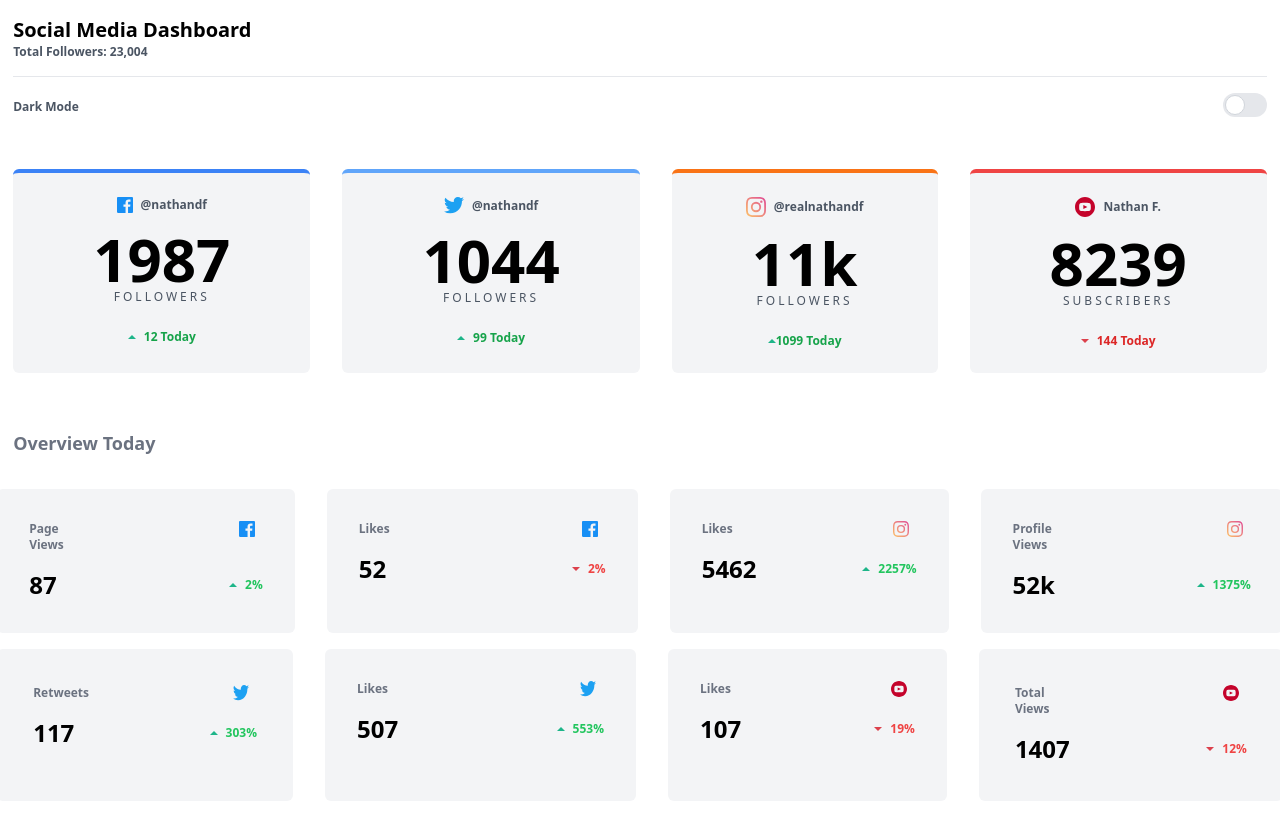
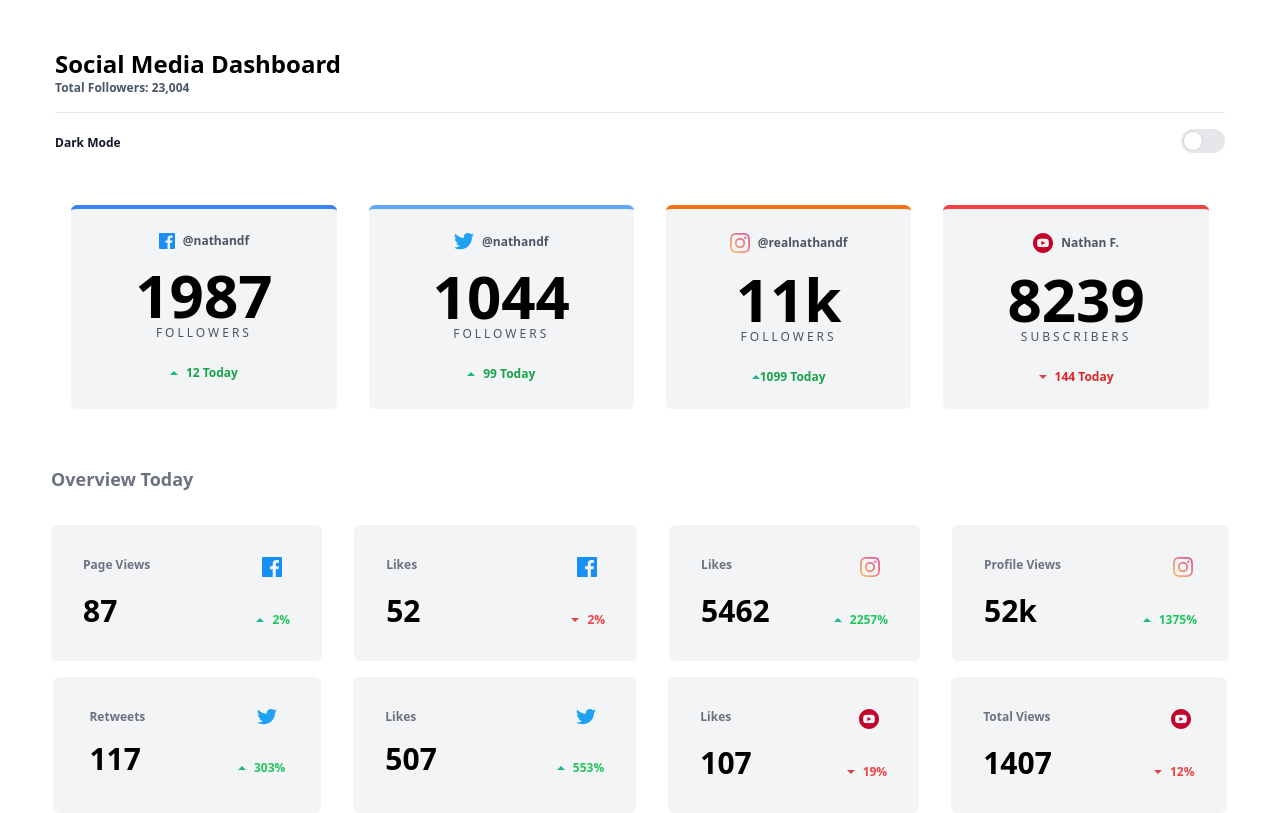
Before and after one commit to migsilva89/Social-Media-Dashboard-with-theme-switcher, a website: page public/index.html in a window 1280 px wide. Drawn offline with Linux system fonts and the light colour scheme.

Commit message:
fixing details

```diff
--- a/public/index.html
+++ b/public/index.html
@@ -1,5 +1,5 @@
 <!DOCTYPE html>
-<html lang="en" class="">
+<html lang="en">
 <head>
     <meta charset="UTF-8">
     <meta http-equiv="X-UA-Compatible" content="IE=edge">
@@ -8,15 +8,16 @@
     <title>Social Media Dashboard with theme switcher</title>
 </head>
 
-<body class="h-full dark:bg-gray-900 w-screen flex items-center justify-center ">
-    <div>
+<body class="h-full dark:bg-gray-900 w-screen flex items-center justify-center mt-8">
+    <div class="">
 
-        <header class="pb-4 xl:m-4 mt-8">
-            <h1 class="font-bold text-xl dark:text-white">Social Media Dashboard</h1>
+        <header class="pb-4 xl:m-4 xl:mx-10 mt-8">
+            <h1 class="font-bold text-2xl dark:text-white">Social Media Dashboard</h1>
             <h2 class="text-xs font-bold text-gray-600 pb-4">Total Followers: 23,004</h2>
             <hr>
             <div class="flex items-center justify-between pt-4">
-                <h2 class="font-bold text-gray-600 text-xs">Dark Mode</h2>
+                <h2 class="font-bold text-gray-900 dark:text-white text-xs">Dark Mode</h2>
+
                 <!-- DARKMODE  BTN-->
                 <div class="font-bold text-gray-600 text-xs">
                     <label for="default-toggle" class="inline-flex relative items-center cursor-pointer">
@@ -24,13 +25,14 @@
                         <span class="w-11 h-6 bg-gray-200 rounded-full peer dark:bg-gray-700 peer-checked:after:translate-x-full peer-checked:after:border-white after:content-[''] after:absolute after:top-[2px] after:left-[2px] after:bg-white after:border-gray-300 after:border after:rounded-full after:h-5 after:w-5 after:transition-all dark:border-gray-600 peer-checked:bg-gradient-to-r from-indigo-500 "></span>
                     </label>
                 </div>
+
             </div>
         </header>
 
         <!-- FIRST 4 CARDS -->
         <main>
-            <div class="xl:grid grid-flow-col auto-cols-auto justify-center ">
-                <div class="bg-gray-100 dark:bg-gray-800 mt-4 rounded-md border-t-blue-500 border-t-4 p-6 px-20 text-center xl:m-4">
+            <div class="xl:grid grid-flow-col auto-cols-auto justify-center xl:mx-5">
+                <div class="bg-gray-100 dark:bg-gray-800 mt-4 rounded-md border-t-blue-500 border-t-4 p-6 px-16 text-center xl:m-4">
                     <div class="flex justify-center items-center pb-4">
                         <img class="mr-2 w-4 h-4" src="./images/icon-facebook.svg" alt="facebook icon">
                         <p class="font-bold text-xs text-gray-600"> @nathandf</p>
@@ -42,7 +44,7 @@
                         <p class="text-xs font-bold text-green-600">12 Today</p>
                     </div>
                 </div>
-                <div class="bg-gray-100 dark:bg-gray-800 mt-4 rounded-md border-t-blue-400 border-t-4 p-6 px-20 text-center xl:m-4">
+                <div class="bg-gray-100 dark:bg-gray-800 mt-4 rounded-md border-t-blue-400 border-t-4 p-6 px-16 text-center xl:m-4">
                     <div class="flex justify-center items-center pb-4">
                         <img class="pr-2" src="./images/icon-twitter.svg" alt="icon-twitter">
                         <p class="font-bold text-xs text-gray-600">@nathandf</p>
@@ -54,7 +56,7 @@
                         <p class="text-xs font-bold text-green-600">99 Today</p>
                     </div>
                 </div>
-                <div class="bg-gray-100 dark:bg-gray-800 mt-4 rounded-md border-t-orange-500 border-t-4 p-6 px-20 text-center xl:m-4">
+                <div class="bg-gray-100 dark:bg-gray-800 mt-4 rounded-md border-t-orange-500 border-t-4 p-6 px-16 text-center xl:m-4">
                     <div class="flex justify-center items-center pb-4">
                         <img class="pr-2" src="./images/icon-instagram.svg" alt="icon-instagram">
                         <p class="font-bold text-xs text-gray-600">@realnathandf</p>
@@ -66,7 +68,7 @@
                         <p class="text-xs font-bold text-green-600">1099 Today</p>
                     </div>
                 </div>
-                <div class="bg-gray-100 dark:bg-gray-800 mt-4 rounded-md border-t-red-500 border-t-4 p-6 px-20 text-center xl:m-4">
+                <div class="bg-gray-100 dark:bg-gray-800 mt-4 rounded-md border-t-red-500 border-t-4 p-6 px-16 text-center xl:m-4">
                     <div class="flex justify-center items-center pb-4">
                         <img class="pr-2" src="./images/icon-youtube.svg" alt="icon-youtube">
                         <p class="font-bold text-xs text-gray-600">Nathan F.</p>
@@ -80,21 +82,22 @@
                 </div>
             </div>
 
-            <section class="xl:p-4 pt-8 xl:pt-10">
+            <section class="xl:p-4 pt-8 xl:pt-10 xl:mx-5">
                 <h3 class="font-bold text-gray-500 text-lg">Overview Today</h3>
             </section>
 
             <!-- OVERVIEW TOP SECTION -->
             <div class="">
-                <div class="xl:grid grid-flow-col auto-cols-auto justify-center xl:space-x-8">
+                <div>
+                    <div class="xl:grid grid-flow-col xl:mx-9 auto-cols-auto justify-center xl:space-x-8">
                         <div class="bg-gray-100 dark:bg-gray-800 mt-4 rounded-md">
                             <div class="p-8">
-                            <div class="flex justify-between">
-                                <h2 class="font-bold xl:pr-36 text-gray-500 text-xs">Page Views</h2>
-                                <img class="mr-2 w-4 h-4" src="./images/icon-facebook.svg" alt="icon-facebook">
+                                <div class="flex justify-between ">
+                                    <h2 class="font-bold xl:pr-28 text-gray-500 text-xs">Page Views</h2>
+                                    <img class="mr-2 w-5 h-5" src="./images/icon-facebook.svg" alt="icon-facebook">
                                 </div>
-                            <div class="flex justify-between items-center pt-4">
-                                <p class="font-bold text-2xl dark:text-white">87</p>
+                                <div class="flex justify-between items-baseline pt-4">
+                                    <p class="font-bold text-3xl dark:text-white">87</p>
                                     <div class="flex items-center">
                                         <img class="pr-2" src="./images/icon-up.svg" alt="icon-up">
                                         <p class="text-green-500 font-bold text-xs">2%</p>
@@ -107,11 +110,11 @@
                         <div class="bg-gray-100 dark:bg-gray-800 mt-4 rounded-md">
                             <div class="p-8">
                                 <div class="flex justify-between">
-                                <h2 class="xl:pr-48 font-bold text-gray-500 text-xs">Likes</h2>
-                                <img class="mr-2 w-4 h-4" src="./images/icon-facebook.svg" alt="icon-facebook">
+                                    <h2 class="xl:pr-40 font-bold text-gray-500 text-xs">Likes</h2>
+                                    <img class="mr-2 w-5 h-5" src="./images/icon-facebook.svg" alt="icon-facebook">
                                 </div>
-                            <div class="flex justify-between items-center pt-4">
-                                <p class="font-bold text-2xl dark:text-white">52</p>
+                                <div class="flex justify-between items-baseline pt-4">
+                                    <p class="font-bold text-3xl dark:text-white">52</p>
                                     <div class="flex items-center">
                                         <img class="pr-2" src="./images/icon-down.svg" alt="icon-down">
                                         <p class="text-red-500 font-bold text-xs">2%</p>
@@ -123,11 +126,11 @@
                         <div class="bg-gray-100 dark:bg-gray-800 mt-4 rounded-md">
                             <div class="p-8">
                                 <div class="flex justify-between">
-                                <h2 class="xl:pr-40 font-bold text-gray-500 text-xs">Likes</h2>
-                                <img class="mr-2 w-4 h-4" src="./images/icon-instagram.svg" alt="icon-instagram">
+                                    <h2 class="xl:pr-32 font-bold text-gray-500 text-xs">Likes</h2>
+                                    <img class="mr-2 w-5 h-5" src="./images/icon-instagram.svg" alt="icon-instagram">
                                 </div>
-                            <div class="flex justify-between items-center pt-4">
-                                <p class="font-bold text-2xl dark:text-white">5462</p>
+                                <div class="flex justify-between items-baseline pt-4">
+                                    <p class="font-bold text-3xl dark:text-white">5462</p>
                                     <div class="flex items-center">
                                         <img class="pr-2" src="./images/icon-up.svg" alt="icon-up">
                                         <p class="text-green-500 font-bold text-xs">2257%</p>
@@ -139,11 +142,11 @@
                         <div class="bg-gray-100 dark:bg-gray-800 mt-4 rounded-md">
                             <div class="p-8">
                                 <div class="flex justify-between">
-                                <h2 class="xl:pr-36 font-bold text-gray-500 text-xs">Profile Views</h2>
-                                <img class="mr-2 w-4 h-4" src="./images/icon-instagram.svg" alt="icon-instagram">
+                                    <h2 class="xl:pr-28 font-bold text-gray-500 text-xs">Profile Views</h2>
+                                    <img class="mr-1 w-5 h-5" src="./images/icon-instagram.svg" alt="icon-instagram">
                                 </div>
-                            <div class="flex justify-between items-center pt-4">
-                                <p class="font-bold text-2xl dark:text-white">52k</p>
+                                <div class="flex justify-between items-baseline pt-4">
+                                    <p class="font-bold text-3xl dark:text-white">52k</p>
                                     <div class="flex items-center">
                                         <img class="pr-2" src="./images/icon-up.svg" alt="icon-up">
                                         <p class="text-green-500 font-bold text-xs">1375%</p>
@@ -156,15 +159,14 @@
                     <!-- OVERVIEW B SECTION -->
 
                     <div class="xl:grid grid-flow-col auto-cols-auto justify-center xl:space-x-8">
-                    <div class="xl:grid grid-flow-col auto-cols-auto justify-center xl:space-x-8">
                         <div class="bg-gray-100 dark:bg-gray-800 mt-4 rounded-md">
-                            <div class="p-9">
+                            <div class="p-8 xl:px-9">
                                 <div class="flex justify-between">
-                                    <h2 class="font-bold xl:pr-36 text-gray-500 text-xs">Retweets</h2>
-                                    <img class="mr-2 w-4 h-4" src="./images/icon-twitter.svg" alt="icon-twitter">
+                                    <h2 class="font-bold xl:pr-28 text-gray-500 text-xs">Retweets</h2>
+                                    <img class="mr-2 w-5 h-4" src="./images/icon-twitter.svg" alt="icon-twitter">
                                 </div>
-                                <div class="flex justify-between items-center pt-4">
-                                    <p class="font-bold text-2xl dark:text-white">117</p>
+                                <div class="flex justify-between items-baseline pt-4">
+                                    <p class="font-bold text-3xl dark:text-white">117</p>
                                     <div class="flex items-center">
                                         <img class="pr-2" src="./images/icon-up.svg" alt="icon-up">
                                         <p class="text-green-500 font-bold text-xs">303%</p>
@@ -176,11 +178,11 @@
                         <div class="bg-gray-100 dark:bg-gray-800 mt-4 rounded-md">
                             <div class="p-8">
                                 <div class="flex justify-between">
-                                <h2 class="xl:pr-48 font-bold text-gray-500 text-xs">Likes</h2>
-                                <img class="mr-2 w-4 h-4" src="./images/icon-twitter.svg" alt="icon-twitter">
+                                    <h2 class="xl:pr-40 font-bold text-gray-500 text-xs">Likes</h2>
+                                    <img class="mr-2 w-5 h-4" src="./images/icon-twitter.svg" alt="icon-twitter">
                                 </div>
-                            <div class="flex justify-between items-center pt-4">
-                                <p class="font-bold text-2xl dark:text-white">507</p>
+                                <div class="flex justify-between items-baseline pt-4">
+                                    <p class="font-bold text-3xl dark:text-white">507</p>
                                     <div class="flex items-center">
                                         <img class="pr-2" src="./images/icon-up.svg" alt="icon-up">
                                         <p class="text-green-500 font-bold text-xs">553%</p>
@@ -192,11 +194,11 @@
                         <div class="bg-gray-100 dark:bg-gray-800 mt-4 rounded-md">
                             <div class="p-8">
                                 <div class="flex justify-between">
-                                <h2 class="xl:pr-40 font-bold text-gray-500 text-xs">Likes</h2>
-                                <img class="mr-2 w-4 h-4" src="./images/icon-youtube.svg" alt="icon-youtube">
+                                    <h2 class="xl:pr-32 font-bold text-gray-500 text-xs">Likes</h2>
+                                    <img class="mr-2 w-5 h-5" src="./images/icon-youtube.svg" alt="icon-youtube">
                                 </div>
-                            <div class="flex justify-between items-center pt-4">
-                                <p class="font-bold text-2xl dark:text-white">107</p>
+                                <div class="flex justify-between items-baseline pt-4">
+                                    <p class="font-bold text-3xl dark:text-white">107</p>
                                     <div class="flex items-center">
                                         <img class="pr-2" src="./images/icon-down.svg" alt="icon-down">
                                         <p class="text-red-500 font-bold text-xs">19%</p>
@@ -206,13 +208,13 @@
                         </div>
 
                         <div class="bg-gray-100 dark:bg-gray-800 mt-4 rounded-md">
-                        <div class="p-9">
-                            <div class="flex justify-between">
-                                <h2 class="xl:pr-36 font-bold text-gray-500 text-xs">Total Views</h2>
-                                <img class="mr-2 w-4 h-4" src="./images/icon-youtube.svg" alt="icon-youtube">
+                            <div class="p-8 ">
+                                <div class="flex justify-between gap-2">
+                                    <h2 class="xl:pr-28 font-bold text-gray-500 text-xs">Total Views</h2>
+                                    <img class="mr-1 w-5 h-5" src="./images/icon-youtube.svg" alt="icon-youtube">
                                 </div>
-                            <div class="flex justify-between items-center pt-4">
-                                <p class="font-bold text-2xl dark:text-white">1407</p>
+                                <div class="flex justify-between items-baseline pt-4">
+                                    <p class="font-bold text-3xl dark:text-white">1407</p>
                                     <div class="flex items-center">
                                         <img class="pr-2" src="./images/icon-down.svg" alt="Icon arrow down">
                                         <p class="text-red-500 font-bold text-xs">12%</p>
```
Also changed, not shown: public/build/tailwind.css. Lines whose indentation alone changed are shown as unchanged.
